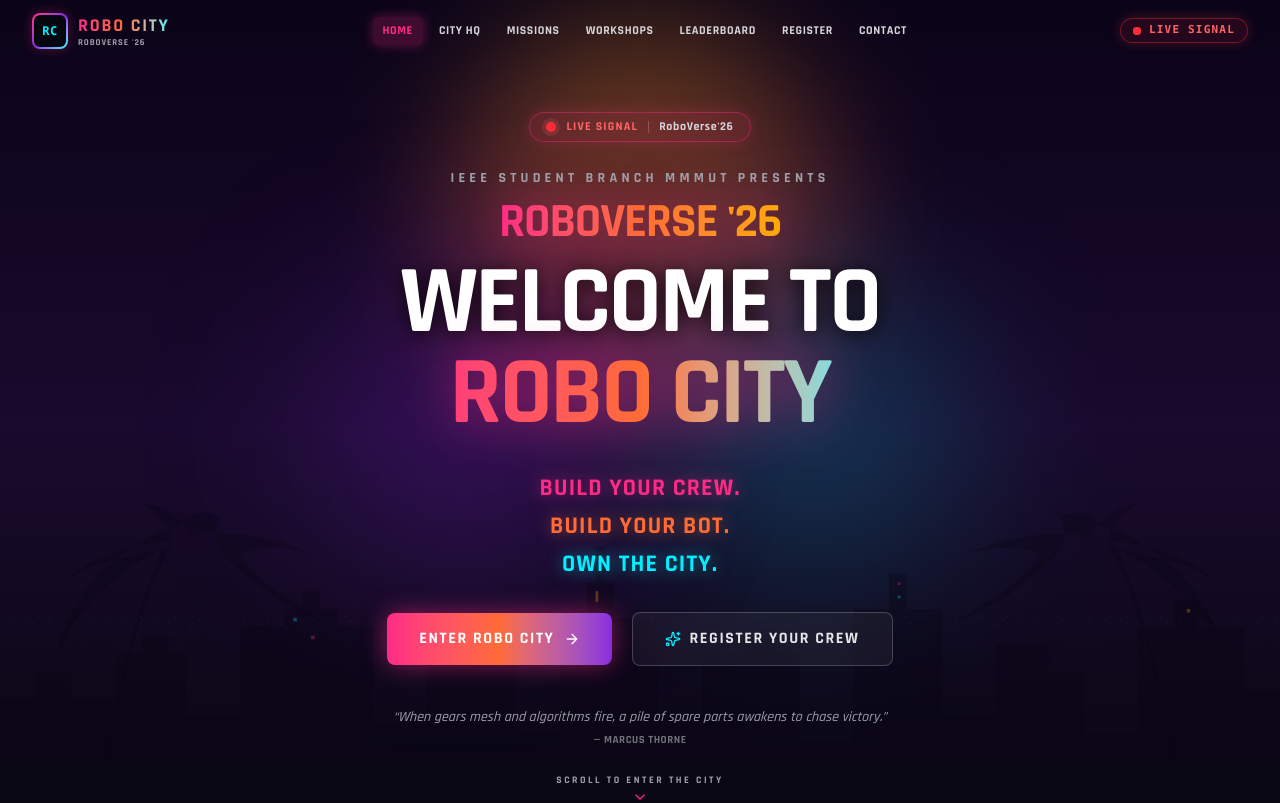
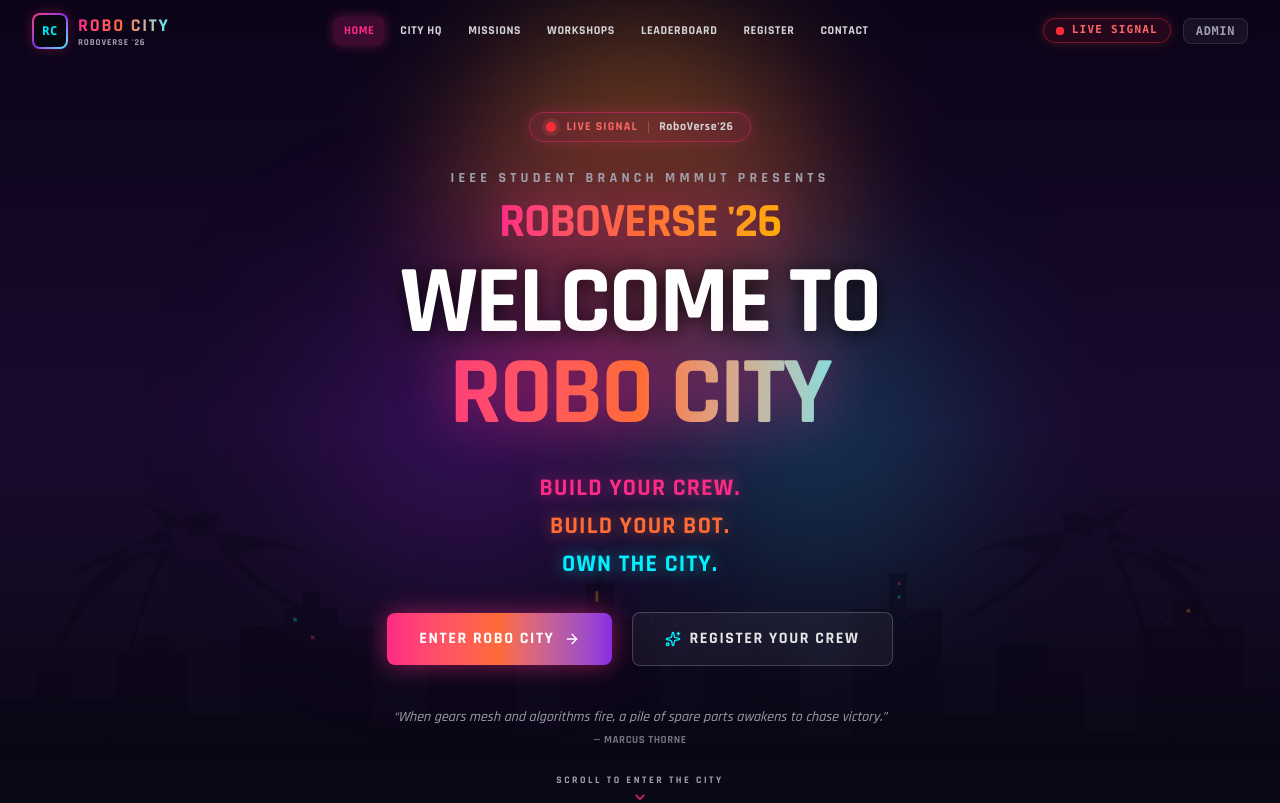
Before and after one commit to RaunakKumarPandey/robo-city, a Next.js app: page / in a window 1280 px wide. Shown: the top 803 px of the page. Built offline with nearby package versions, Linux system fonts and the light colour scheme.

Commit message:
feat(nav): add prominent Admin button in top navigation bar

```diff
--- a/src/components/Navbar.tsx
+++ b/src/components/Navbar.tsx
@@ -82,8 +82,8 @@
           })}
         </div>
 
-        {/* Desktop LIVE SIGNAL Badge (Visual Placeholder) */}
-        <div className="hidden md:flex items-center">
+        {/* Desktop LIVE SIGNAL Badge & Admin Link */}
+        <div className="hidden md:flex items-center gap-3">
           <div className="inline-flex items-center gap-2 rounded-full border border-red-500/40 bg-red-500/10 px-3 py-1 text-xs font-black tracking-widest text-red-400 shadow-[0_0_12px_rgba(239,68,68,0.25)]">
             <span className="relative flex h-2 w-2">
               <span className="absolute inline-flex h-full w-full animate-ping rounded-full bg-red-400 opacity-75" />
@@ -91,6 +91,13 @@
             </span>
             <span className="text-[11px] uppercase font-mono font-bold">LIVE SIGNAL</span>
           </div>
+
+          <Link
+            href="/admin/login"
+            className="inline-flex items-center gap-1.5 rounded-lg border border-white/10 bg-white/5 px-3 py-1 text-xs font-mono font-bold uppercase tracking-wider text-zinc-400 hover:border-[#FF2A85]/50 hover:bg-[#FF2A85]/10 hover:text-white transition-all shadow-sm"
+          >
+            <span>ADMIN</span>
+          </Link>
         </div>
 
         {/* Mobile Hamburger Toggle */}
@@ -134,6 +141,15 @@
               );
             })}
 
+            {/* Mobile Admin Link */}
+            <Link
+              href="/admin/login"
+              onClick={() => setIsOpen(false)}
+              className="flex items-center justify-between rounded-lg border border-white/10 bg-white/5 px-4 py-3 text-sm font-bold tracking-wider uppercase text-zinc-300 hover:border-[#FF2A85]/40 hover:bg-[#FF2A85]/20 hover:text-white transition-colors"
+            >
+              <span>ORGANIZER ADMIN DESK</span>
+            </Link>
+
             {/* Mobile LIVE SIGNAL Badge */}
             <div className="pt-2">
               <div className="flex items-center justify-center gap-2 rounded-lg border border-red-500/30 bg-red-500/10 py-2.5 text-xs font-black tracking-widest text-red-400">
```
